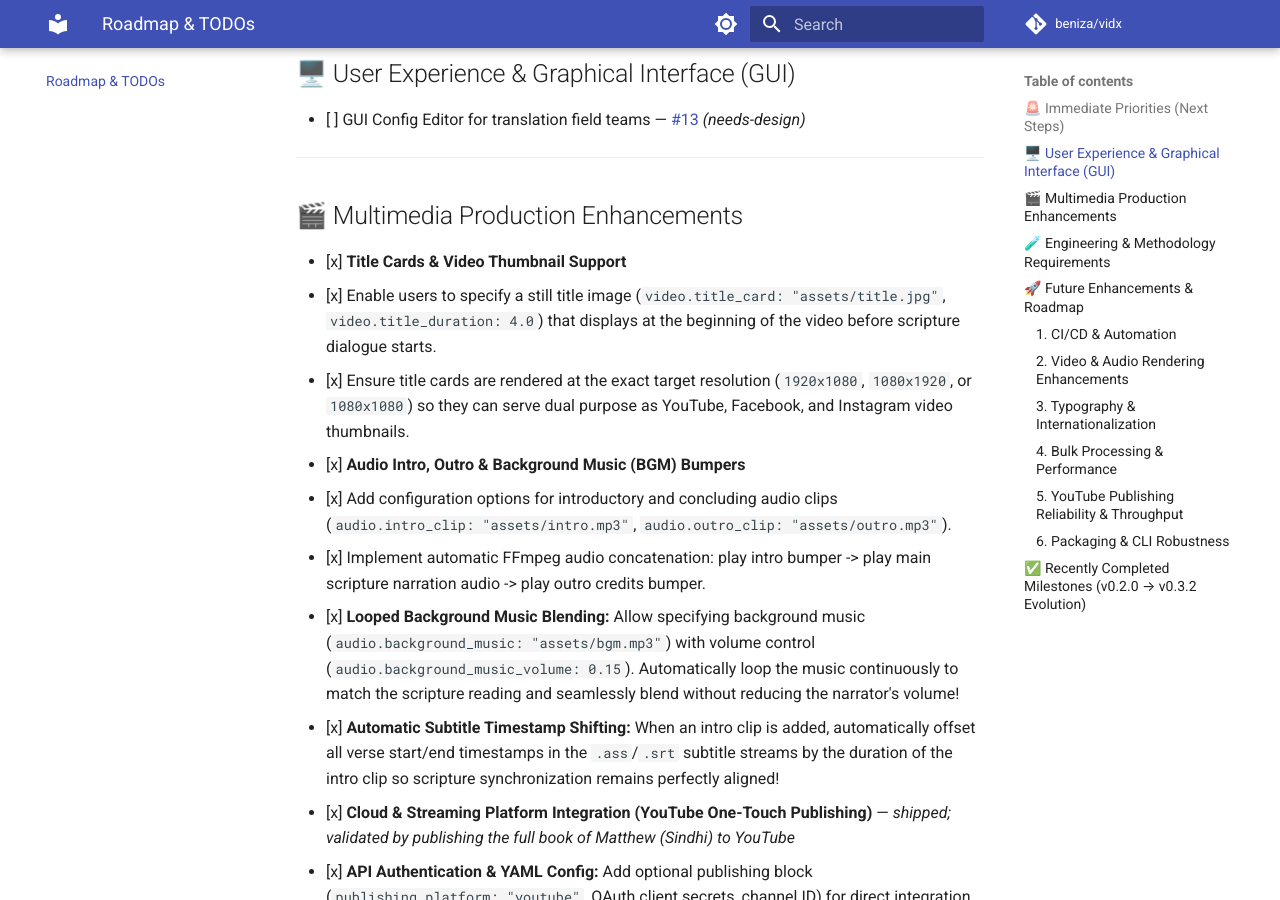
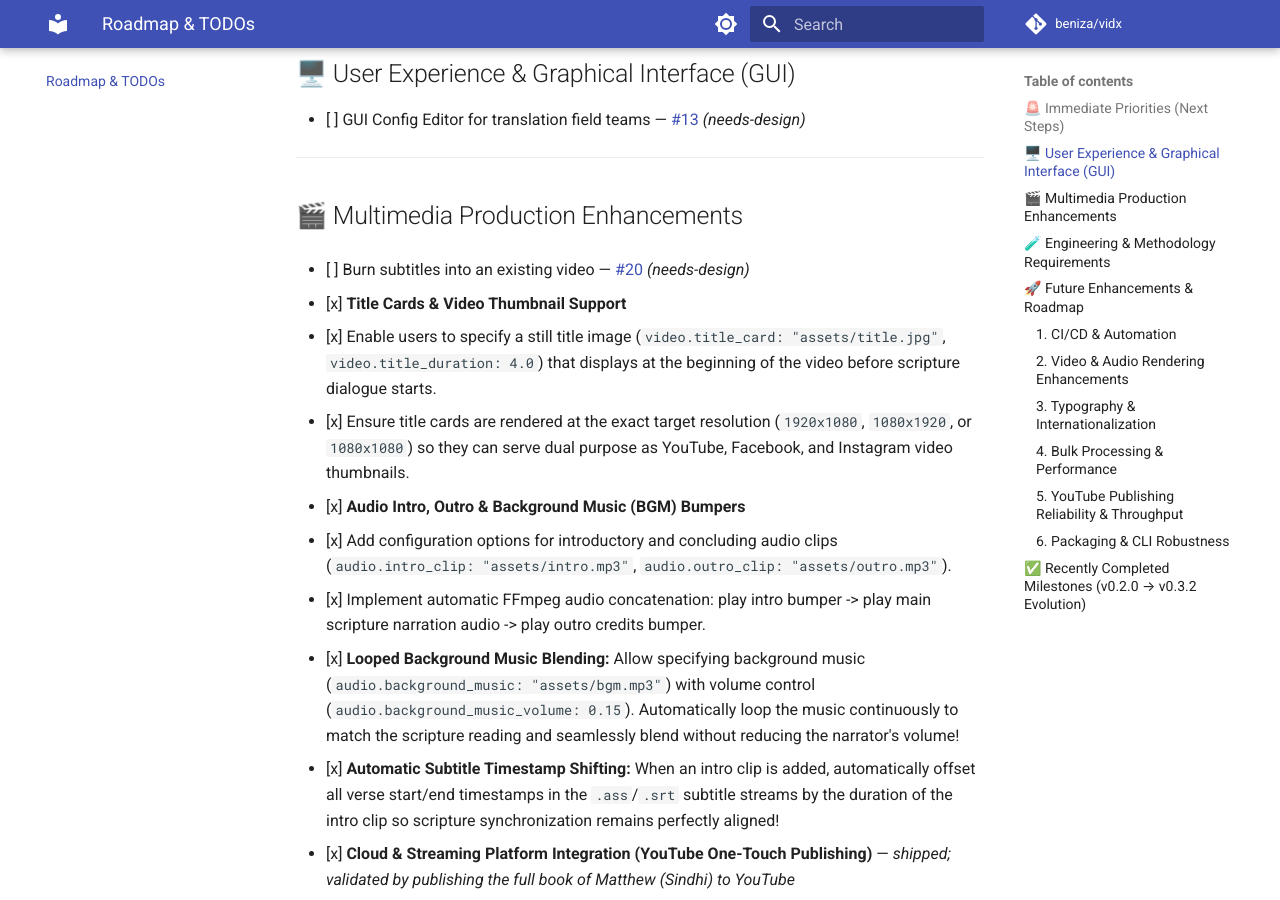
Before and after one commit to beniza/vidx, an MkDocs documentation site: the page built from docs/todo.md, in a window 1280 px wide and 900 px high, scrolled down 1150 px. Built offline with MkDocs 1.6.1 and Material for MkDocs 9.7.7, drawn with Linux system fonts in a browser that asks for light colours; comment, search, counter and statistics services are not loaded.

Commit message:
docs: index burn-in subtitles feature (#20)
Burning VIDX subtitle styling onto a video the team already has, without
regenerating background, audio, or bumpers. Filed as needs-design; the
open questions are subtitle source, resolution handling when the source
is not 1920x1080, and the CLI surface.

Co-Authored-By: Claude Opus 5 (1M context) <noreply@anthropic.com>
Claude-Session: https://claude.ai/code/session_01XfJ1rnyWdjfvhfvqUR8pTA

```diff
--- a/docs/todo.md
+++ b/docs/todo.md
@@ -30,6 +30,8 @@
 ---
 
 ## 🎬 Multimedia Production Enhancements
+
+- [ ] Burn subtitles into an existing video — [#20](https://github.com/beniza/vidx/issues/20) *(needs-design)*
 
 - [x] **Title Cards & Video Thumbnail Support**
   - [x] Enable users to specify a still title image (`video.title_card: "assets/title.jpg"`, `video.title_duration: 4.0`) that displays at the beginning of the video before scripture dialogue starts.
```
